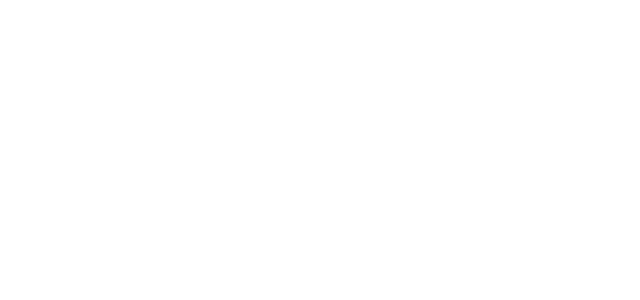
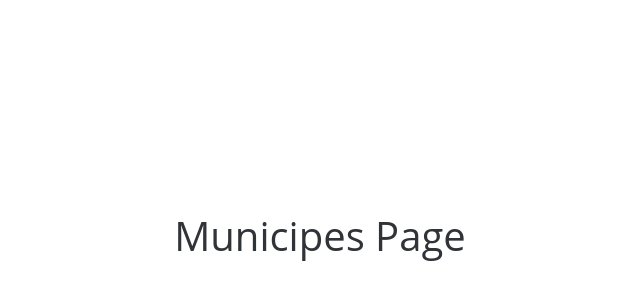
Before and after one commit to antoniojefferson/municipal_registry_web, a Nuxt app: page /municipes in a window 1280 px wide. Before the commit this address had no page. Shown: the part 160-460 px from the top of the page, without its empty margins (320-960 px from the left). Built offline with nearby package versions, Linux system fonts and the light colour scheme.

Commit message:
refactor(package.json, nuxt.config.js): Adicionando o bootstrap-vue aos packages e configurando o mesmo no nuxt.config.js

```diff
--- a/nuxt.config.js
+++ b/nuxt.config.js
@@ -18,5 +18,8 @@ export default {
     ],
     plugins: [],
     buildModules: [],
-    modules: []
+    modules: [
+        'bootstrap-vue/nuxt',
+        '@nuxtjs/style-resources',
+    ]
 }
--- a/package.json
+++ b/package.json
@@ -12,6 +12,8 @@
   "author": "Antonio Jefferson Da Silva Costa",
   "license": "ISC",
   "dependencies": {
+    "bootstrap": "^5.1.3",
+    "bootstrap-vue": "^2.21.2",
     "nuxt": "^2.15.8",
     "vue": "^2.6.14"
   },
--- a/pages/index.vue
+++ b/pages/municipes.vue
@@ -1,8 +1,8 @@
 <template>
-    <h1>Index Page</h1>
+    <h1>Municipes Page</h1>
 </template>
 <script>
 export default {
-    name: 'index',
+    name: 'municipes',
 }
 </script>
```
Also changed, not shown: 1 other file (tests, documents, lock files or other folders).
